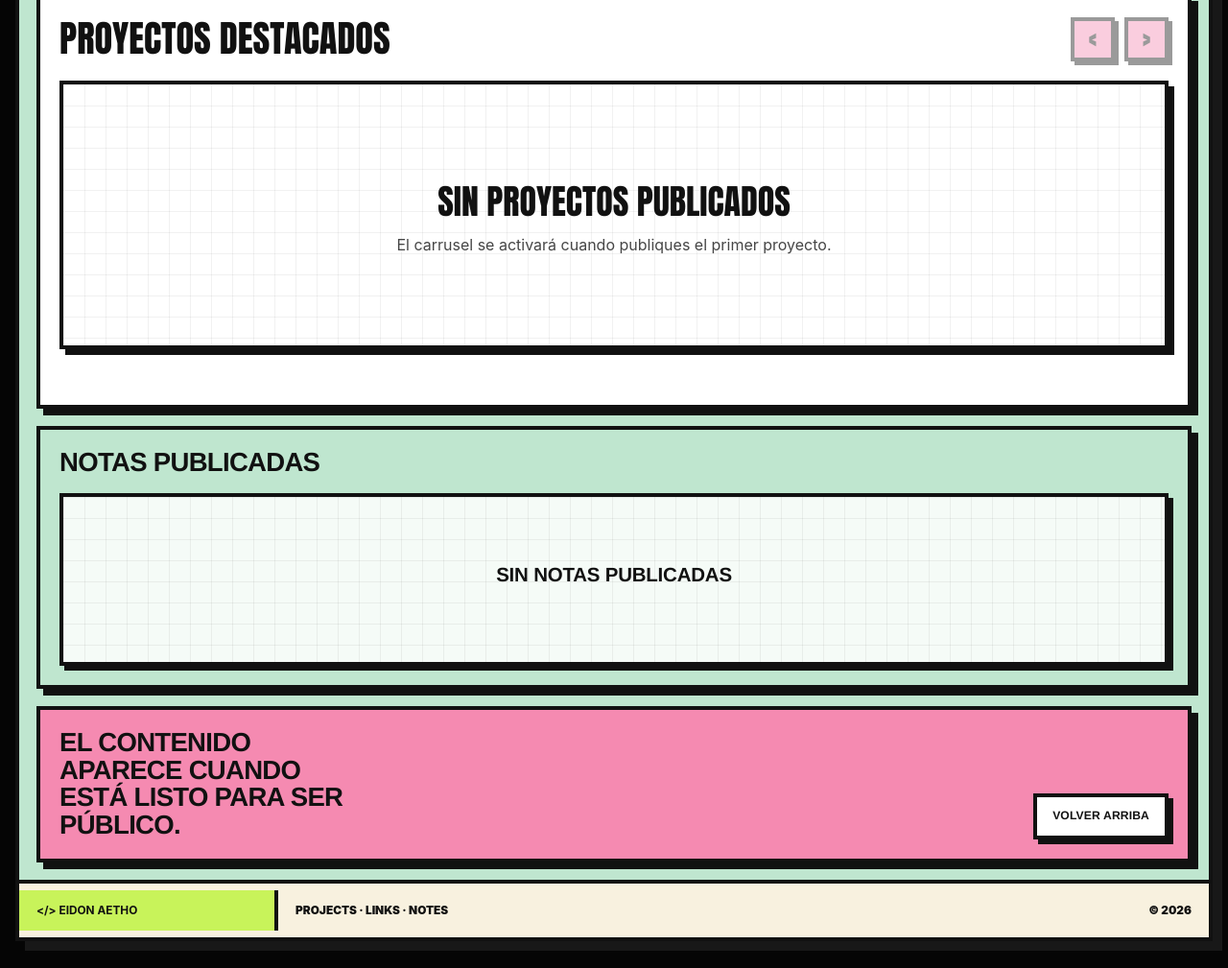
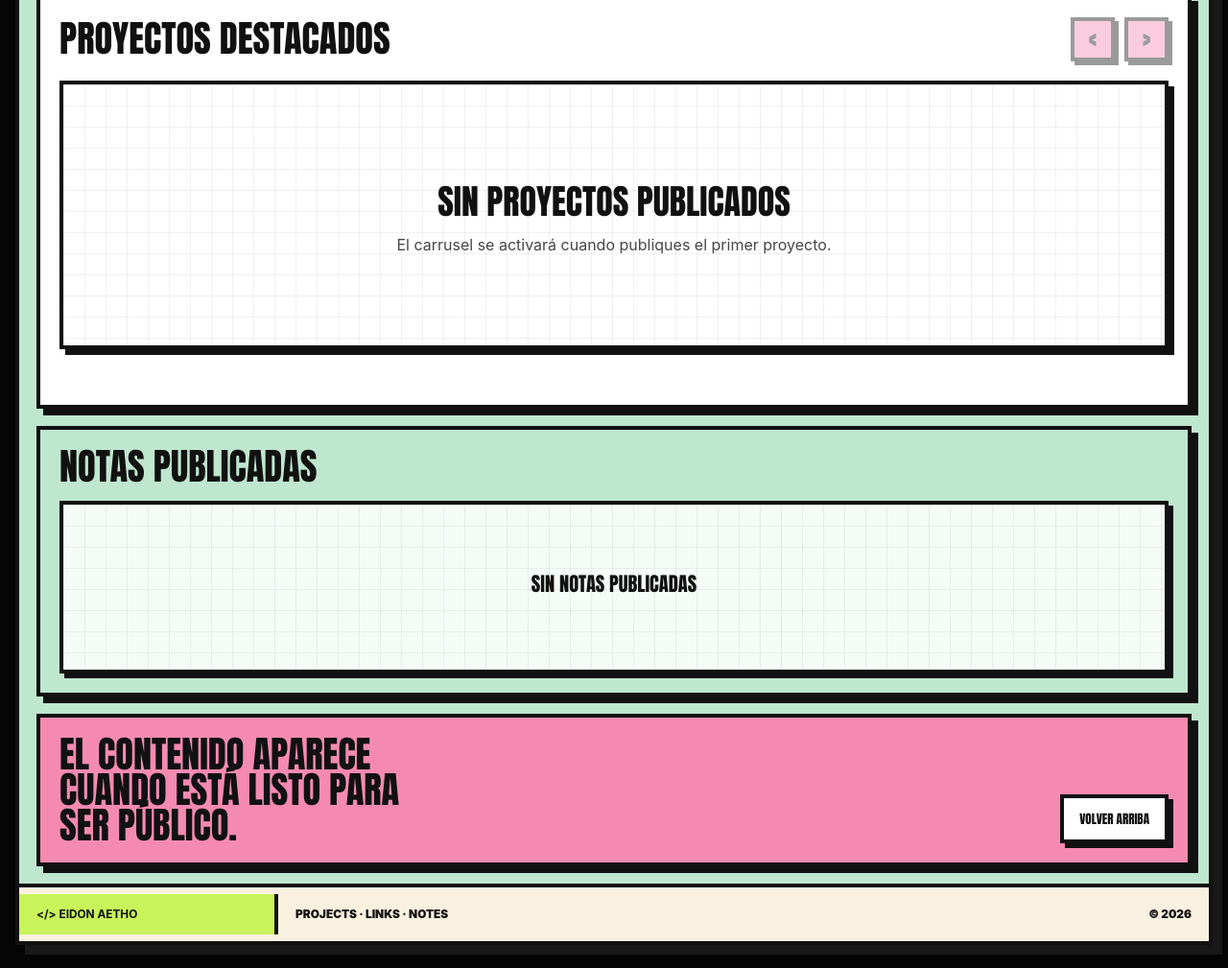
Before and after one commit to morimilpabfelon-cell/Web-Eidon-Aetho, a plain HTML site: page index.html in a window 1280 px wide. Shown: the part 752-1761 px from the top of the page at 96% size. Drawn offline with Linux system fonts and the light colour scheme; no server answers.

Commit message:
security: añadir CSP y retirar hoja tipográfica heredada

```diff
--- a/index.html
+++ b/index.html
@@ -6,10 +6,11 @@
   <meta name="description" content="Eidon Aetho: proyectos, enlaces y notas publicados por su propietario.">
   <meta name="theme-color" content="#050505">
   <meta name="robots" content="index,follow">
+  <meta name="referrer" content="no-referrer">
+  <meta http-equiv="Content-Security-Policy" content="default-src 'self'; base-uri 'self'; object-src 'none'; frame-src 'none'; form-action 'none'; script-src 'self'; style-src 'self' 'unsafe-inline'; img-src 'self' data: https:; connect-src 'self'; font-src 'self'; media-src 'none'; worker-src 'none'; manifest-src 'self'; upgrade-insecure-requests">
   <title>Eidon Aetho — Project Hub</title>
   <link rel="icon" href="favicon.svg" type="image/svg+xml">
-  <link rel="stylesheet" href="styles.css?v=20260718-2">
-  <link rel="stylesheet" href="typography-v2.css?v=20260718-2">
+  <link rel="stylesheet" href="styles.css?v=20260718-3">
   <link rel="stylesheet" href="background-stickers.css?v=20260718-1">
   <link rel="stylesheet" href="ad-marquee.css?v=20260718-2">
   <link rel="stylesheet" href="hero-profile.css?v=20260718-1">
@@ -105,17 +106,13 @@
 
       <section class="section-card notes-section" id="notas">
         <header class="section-header">
-          <div>
-            <h2>Notas publicadas</h2>
-          </div>
+          <h2>Notas publicadas</h2>
         </header>
         <div class="notes-grid" data-note-grid aria-live="polite"></div>
       </section>
 
       <section class="closing-card pink-panel">
-        <div>
-          <h2>El contenido aparece cuando está listo para ser público.</h2>
-        </div>
+        <h2>El contenido aparece cuando está listo para ser público.</h2>
         <a class="button button-white" href="#inicio">Volver arriba</a>
       </section>
     </main>
```
